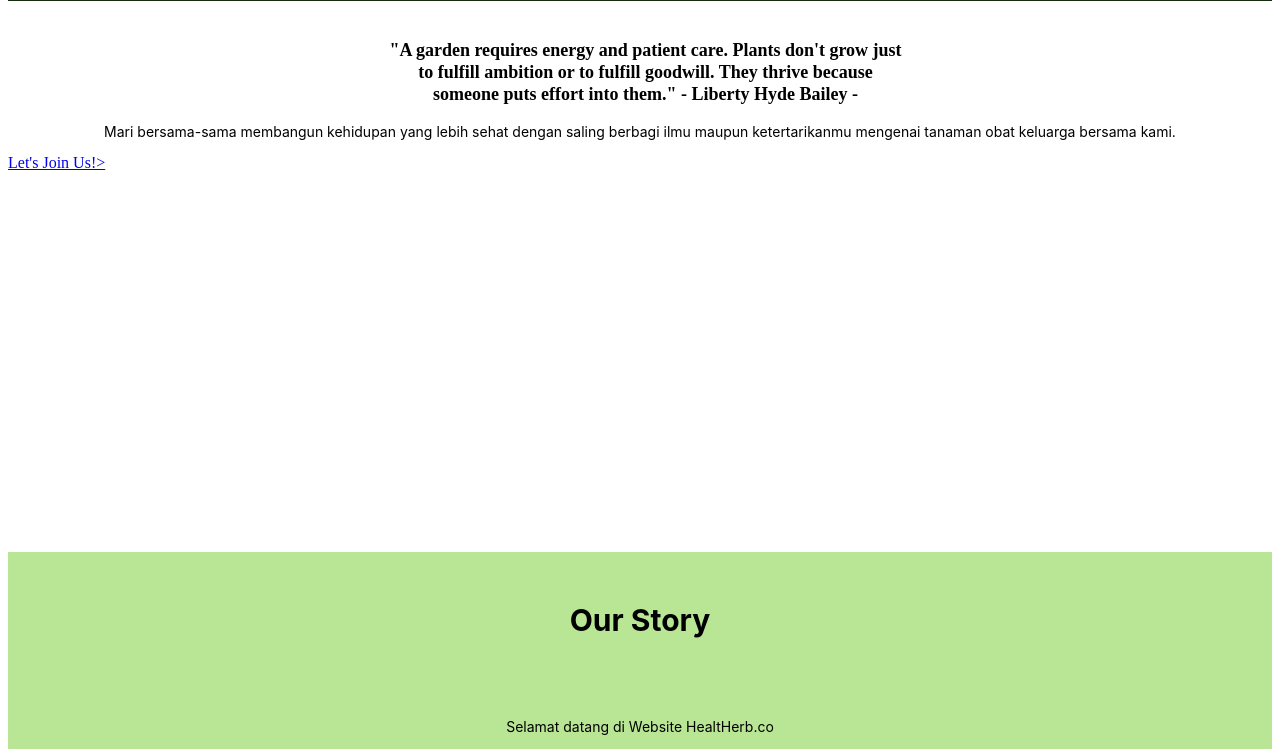
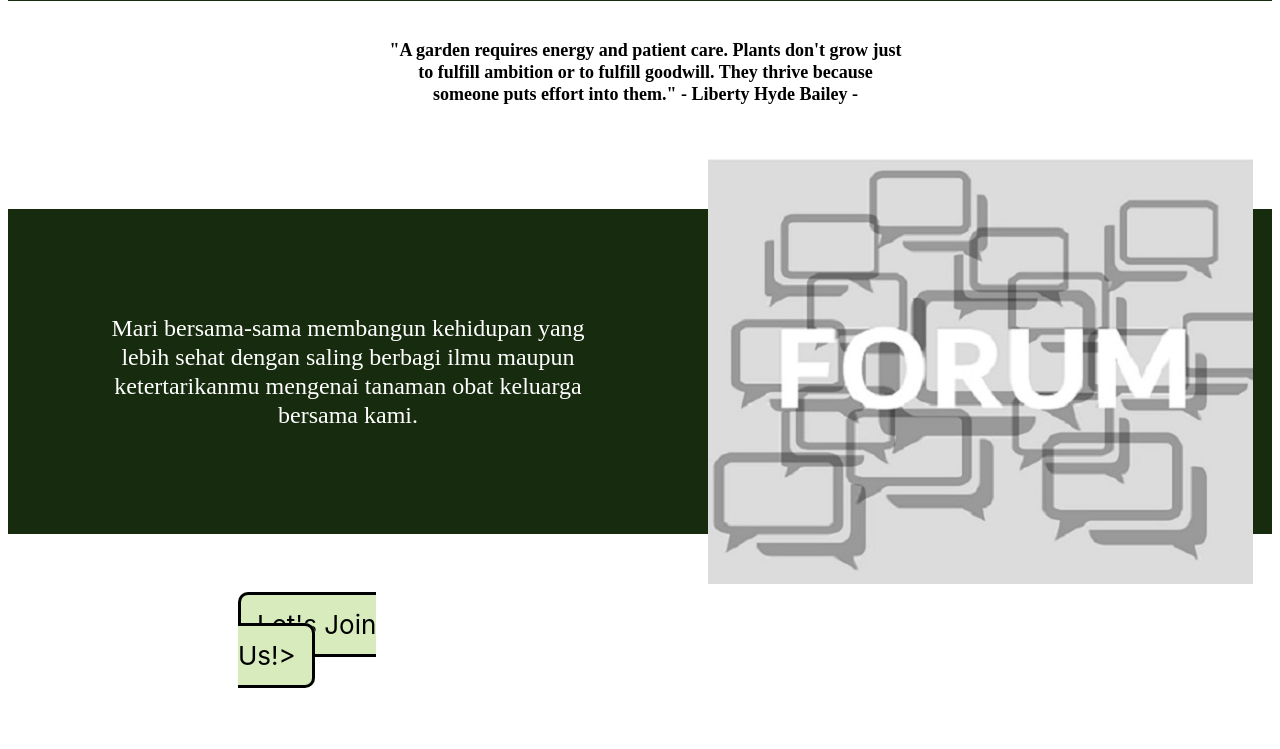
Before and after one commit to adeniaa30/adeniaa30.github.io, a PHP site: page / in a window 1280 px wide. Shown: the part 3453-4202 px from the top of the page. Run offline with PHP 8.4, Linux system fonts and the light colour scheme.

Commit message:
Update style.css

```diff
--- a/projek_pweb/style.css
+++ b/projek_pweb/style.css
@@ -543,3 +543,64 @@ input[type=submit]:hover {
     background-repeat: no-repeat;
     border-radius: 50px 50px 0px 0px ;
 }
+#forum{
+
+    position: relative;
+    height:325px;
+    top: 100px;
+    left: 0px;
+    width: auto;
+    background: #172B0F;
+}
+.dasbel{
+    display: grid;
+    grid-template-columns: auto auto auto;
+    justify-content: space-evenly;
+    position: relative;
+    width: 545px;
+    height: 425px ;
+    top: -50px;
+    right: -700px;
+    background: url(Group\ 35.jpg);
+}
+.kata{
+    position: absolute;
+    width: 520px;
+    height: 118px;
+    left: 80px;
+    top: 80px;
+    font-family: Goudy Old Style;
+    font-style: normal;
+    font-size: 24px;
+    line-height: 29px;
+    display: flex;
+    align-items: center;
+    text-align: center;
+    color: white;
+}
+.join{
+    position: absolute;
+    width: 220px;
+    height: 87px;
+    left: 230px;
+    top: 400px;
+
+}
+
+#us{
+    top: 50px;
+    border-style: solid;
+    background-color: #D7EBBD;
+    border-radius: 10px;
+    text-align: center;
+    width: fit-content;
+    padding: 14px 16px;
+    text-decoration: none;
+    font-size: 26px;
+    color: black;
+    font-family: -apple-system, BlinkMacSystemFont, 'Segoe UI', Roboto, Oxygen, Ubuntu, Cantarell, 'Open Sans', 'Helvetica Neue', sans-serif;
+}
+#us:hover{
+    background-color: rgb(182, 218, 120);
+    color: white;
+}
```
